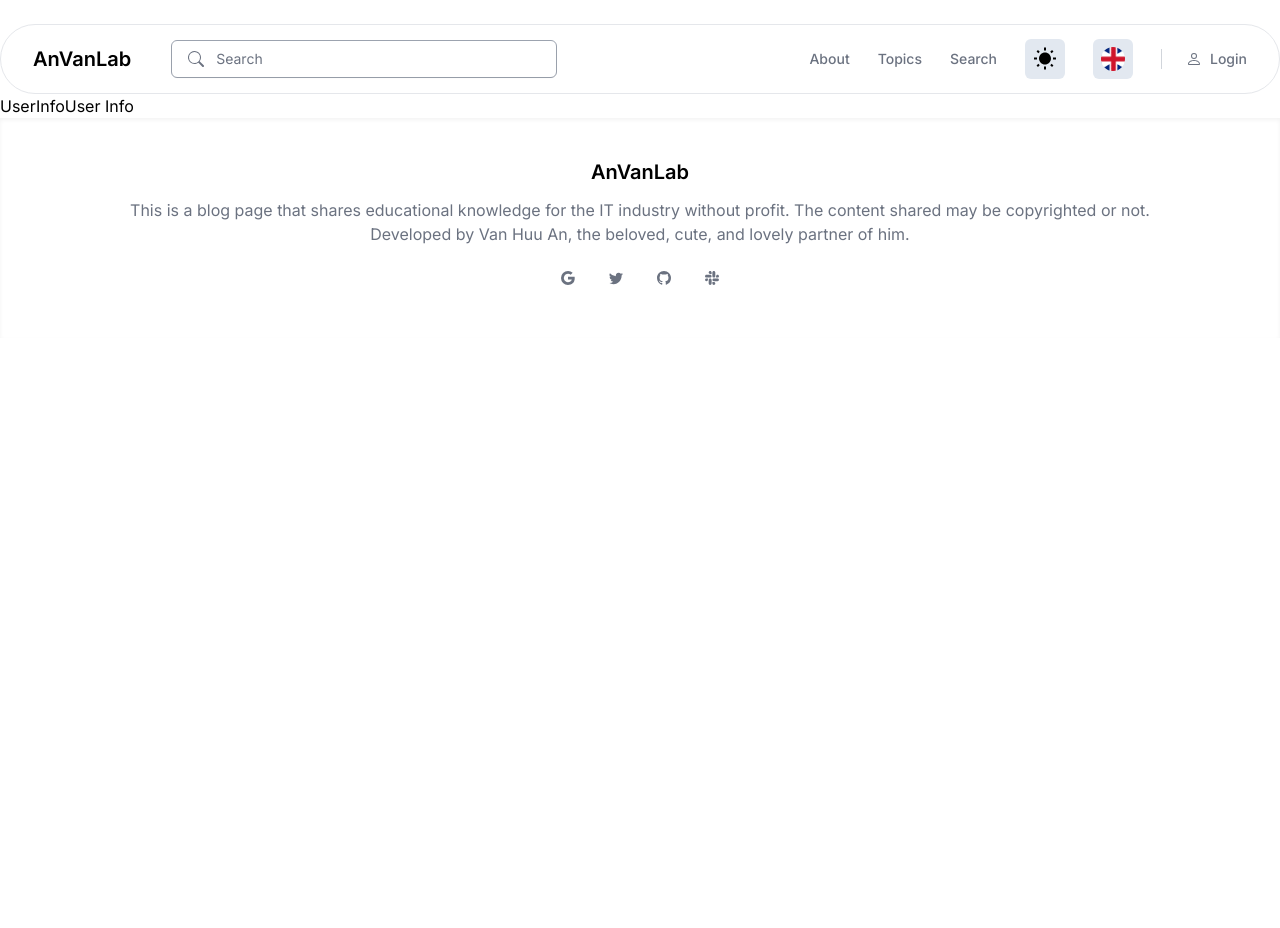
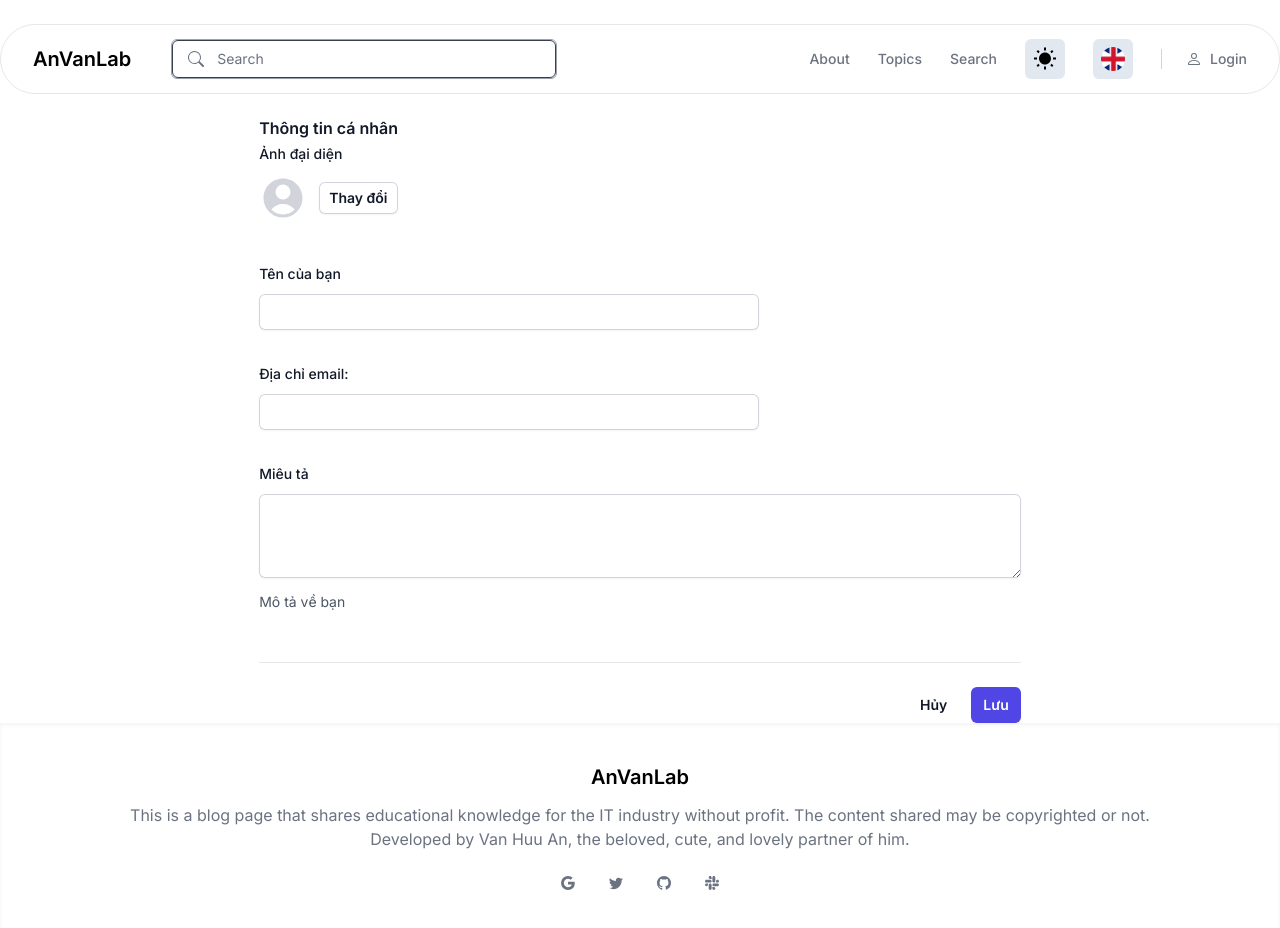
Before and after one commit to vanhuuan/BlogAnVanLab, a Next.js app: page /en/user in a window 1280 px wide. Shown: the top 928 px of the page. Before the commit the page ends 800 px from the top, so only its background shows below. Built offline with nearby package versions, Linux system fonts and the light colour scheme; no server answers.

Commit message:
add ui user profile

```diff
--- a/app/[lang]/layout.tsx
+++ b/app/[lang]/layout.tsx
@@ -5,6 +5,7 @@ import { Inter } from "next/font/google";
 import Header from "@/components/common/header";
 import Footer from "@/components/common/footer";
 import { Locale, i18n } from "@/i18next.config";
+import Head from "next/head";
 
 const inter = Inter({ subsets: ["latin"] });
 
@@ -31,7 +32,7 @@ export default function RootLayout({
       <body className={`${inter.className} bg-white dark:bg-gray-800`}>
         <ThemeProvider attribute="class" defaultTheme="system" enableSystem>
           <Header lang={locale} />
-          {children }
+          {children}
           <Footer lang={locale} />
         </ThemeProvider>
       </body>
--- a/app/[lang]/user/page.tsx
+++ b/app/[lang]/user/page.tsx
@@ -1,6 +1,117 @@
+"use client";
+
+import { PhotoIcon, UserCircleIcon } from "@heroicons/react/24/solid";
+
 export default function UserInfo() {
-    return <>
-        UserInfo
-        <a href="/topics/123">User Info</a>
-    </>
+  return (
+    <div className="grid grid-cols-10 gap-4 mt-5">
+      <div className="col-span-2"></div>
+      <div className="col-span-6">
+        <form>
+          <div className="space-y-12">
+            <div className="border-b border-gray-900/10 pb-12">
+              <h2 className="text-base font-semibold leading-7 text-gray-900">
+                Thông tin cá nhân
+              </h2>
+
+              <div className="col-span-full">
+                <label
+                  htmlFor="photo"
+                  className="block text-sm font-medium leading-6 text-gray-900"
+                >
+                  Ảnh đại diện
+                </label>
+                <div className="mt-2 flex items-center gap-x-3">
+                  <UserCircleIcon
+                    className="h-12 w-12 text-gray-300"
+                    aria-hidden="true"
+                  />
+                  <button
+                    type="button"
+                    className="rounded-md bg-white px-2.5 py-1.5 text-sm font-semibold text-gray-900 shadow-sm ring-1 ring-inset ring-gray-300 hover:bg-gray-50"
+                  >
+                    Thay đổi
+                  </button>
+                </div>
+              </div>
+
+              <div className="mt-10 grid grid-cols-1 gap-x-6 gap-y-8 sm:grid-cols-6">
+                <div className="sm:col-span-4">
+                  <label
+                    htmlFor="first-name"
+                    className="block text-sm font-medium leading-6 text-gray-900"
+                  >
+                    Tên của bạn
+                  </label>
+                  <div className="mt-2">
+                    <input
+                      type="text"
+                      name="first-name"
+                      id="first-name"
+                      autoComplete="given-name"
+                      className="block w-full rounded-md border-0 py-1.5 text-gray-900 shadow-sm ring-1 ring-inset ring-gray-300 placeholder:text-gray-400 focus:ring-2 focus:ring-inset focus:ring-indigo-600 sm:text-sm sm:leading-6"
+                    />
+                  </div>
+                </div>
+
+                <div className="sm:col-span-4">
+                  <label
+                    htmlFor="email"
+                    className="block text-sm font-medium leading-6 text-gray-900"
+                  >
+                    Địa chỉ email:
+                  </label>
+                  <div className="mt-2">
+                    <input
+                      id="email"
+                      name="email"
+                      type="email"
+                      autoComplete="email"
+                      className="block w-full rounded-md border-0 py-1.5 text-gray-900 shadow-sm ring-1 ring-inset ring-gray-300 placeholder:text-gray-400 focus:ring-2 focus:ring-inset focus:ring-indigo-600 sm:text-sm sm:leading-6"
+                    />
+                  </div>
+                </div>
+                <div className="col-span-full">
+                  <label
+                    htmlFor="about"
+                    className="block text-sm font-medium leading-6 text-gray-900"
+                  >
+                    Miêu tả
+                  </label>
+                  <div className="mt-2">
+                    <textarea
+                      id="about"
+                      name="about"
+                      rows={3}
+                      className="block w-full rounded-md border-0 py-1.5 text-gray-900 shadow-sm ring-1 ring-inset ring-gray-300 placeholder:text-gray-400 focus:ring-2 focus:ring-inset focus:ring-indigo-600 sm:text-sm sm:leading-6"
+                      defaultValue={""}
+                    />
+                  </div>
+                  <p className="mt-3 text-sm leading-6 text-gray-600">
+                    Mô tả về bạn
+                  </p>
+                </div>
+              </div>
+            </div>
+          </div>
+
+          <div className="mt-6 flex items-center justify-end gap-x-6">
+            <button
+              type="button"
+              className="text-sm font-semibold leading-6 text-gray-900"
+            >
+              Hủy
+            </button>
+            <button
+              type="submit"
+              className="rounded-md bg-indigo-600 px-3 py-2 text-sm font-semibold text-white shadow-sm hover:bg-indigo-500 focus-visible:outline focus-visible:outline-2 focus-visible:outline-offset-2 focus-visible:outline-indigo-600"
+            >
+              Lưu
+            </button>
+          </div>
+        </form>
+      </div>
+      <div className="col-span-2"></div>
+    </div>
+  );
 }
--- a/components/common/header.tsx
+++ b/components/common/header.tsx
@@ -4,6 +4,7 @@ import { getDictionary } from "@/get-dictionary";
 import LocateSwitcher from "../theme/locateSwitcher";
 import { getDynamicLink } from "@/hooks/getLink";
 import Script from "next/script";
+import { cookies } from 'next/headers'
 
 export default async function Header({ lang }: { lang: Locale }) {
   const language = await getDictionary(lang);
@@ -30,6 +31,9 @@ export default async function Header({ lang }: { lang: Locale }) {
       link: HeaderBar[index].link,
     };
   });
+
+  const cookieStore = cookies()
+  const uid = cookieStore.get('uid')
 
   return (
     <header className="flex flex-wrap md:justify-start md:flex-nowrap z-50 w-full text-sm">
@@ -123,6 +127,34 @@ export default async function Header({ lang }: { lang: Locale }) {
             {/* <a className="font-medium text-blue-600 md:py-6 dark:text-blue-500" href="#" aria-current="page">Landing</a> */}
             <ThemeSwitcher />
             <LocateSwitcher lang={lang} />
+            {
+              uid ? <>
+                <img id="avatarButton" typeof="button"
+                  data-hs-collapse="#userDropdown"
+                  aria-controls="userDropdown"
+                  aria-label="userDropdown"
+                  className="w-10 h-10 rounded-full cursor-pointer" src="/docs/images/people/profile-picture-5.jpg" />
+                <div id="userDropdown" className="absolute top-12 z-10 hidden bg-white divide-y divide-gray-100 rounded-lg shadow w-44 dark:bg-gray-700 dark:divide-gray-600">
+                  <div className="px-4 py-3 text-sm text-gray-900 dark:text-white">
+                    <div>Văn Hữu An</div>
+                    <div className="font-medium truncate">vanhuuan01@gmail.com</div>
+                  </div>
+                  <ul className="py-2 text-sm text-gray-700 dark:text-gray-200" aria-labelledby="avatarButton">
+                    <li>
+                      <a href={`/${lang}/user`} className="block px-4 py-2 hover:bg-gray-100 dark:hover:bg-gray-600 dark:hover:text-white">Thông tin cá nhân</a>
+                    </li>
+                    <li>
+                      <a href="#" className="block px-4 py-2 hover:bg-gray-100 dark:hover:bg-gray-600 dark:hover:text-white">Bài viết của bạn</a>
+                    </li>
+                    <li>
+                      <a href="#" className="block px-4 py-2 hover:bg-gray-100 dark:hover:bg-gray-600 dark:hover:text-white">Đăng bài viết</a>
+                    </li>
+                  </ul>
+                  <div className="py-1">
+                    <a href="#" className="block px-4 py-2 text-sm text-gray-700 hover:bg-gray-100 dark:hover:bg-gray-600 dark:text-gray-200 dark:hover:text-white">Đăng xuất</a>
+                  </div>
+                </div>
+              </> :
                 <a
                   className="flex items-center gap-x-2 font-medium text-gray-500 hover:text-gay-800 md:border-l md:border-gray-300 md:my-6 md:pl-6 dark:border-gray-700 dark:text-gray-100 dark:hover:text-gray-500"
                   href="/auth/login"
@@ -139,6 +171,7 @@ export default async function Header({ lang }: { lang: Locale }) {
                   </svg>
                   {language.header.login}
                 </a>
+            }
           </div>
         </div>
       </nav>
--- a/package.json
+++ b/package.json
@@ -12,9 +12,11 @@
     "@emotion/react": "^11.11.1",
     "@emotion/styled": "^11.11.0",
     "@formatjs/intl-localematcher": "^0.4.0",
+    "@heroicons/react": "^2.0.18",
     "@mui/icons-material": "^5.14.3",
     "@mui/material": "^5.14.3",
     "@preline/collapse": "^1.3.0",
+    "@tailwindcss/forms": "^0.5.4",
     "@typegoose/typegoose": "^11.4.1",
     "@types/node": "20.4.5",
     "@types/react": "18.2.18",
--- a/tailwind.config.js
+++ b/tailwind.config.js
@@ -16,5 +16,7 @@ module.exports = {
       },
     },
   },
-  plugins: [],
+  plugins: [
+    require('@tailwindcss/forms')
+  ],
 }
```
Also changed, not shown: services/IUserService.ts (line endings or trailing spaces), 1 other file (tests, documents, lock files or other folders). Lines whose indentation alone changed are shown as unchanged.
